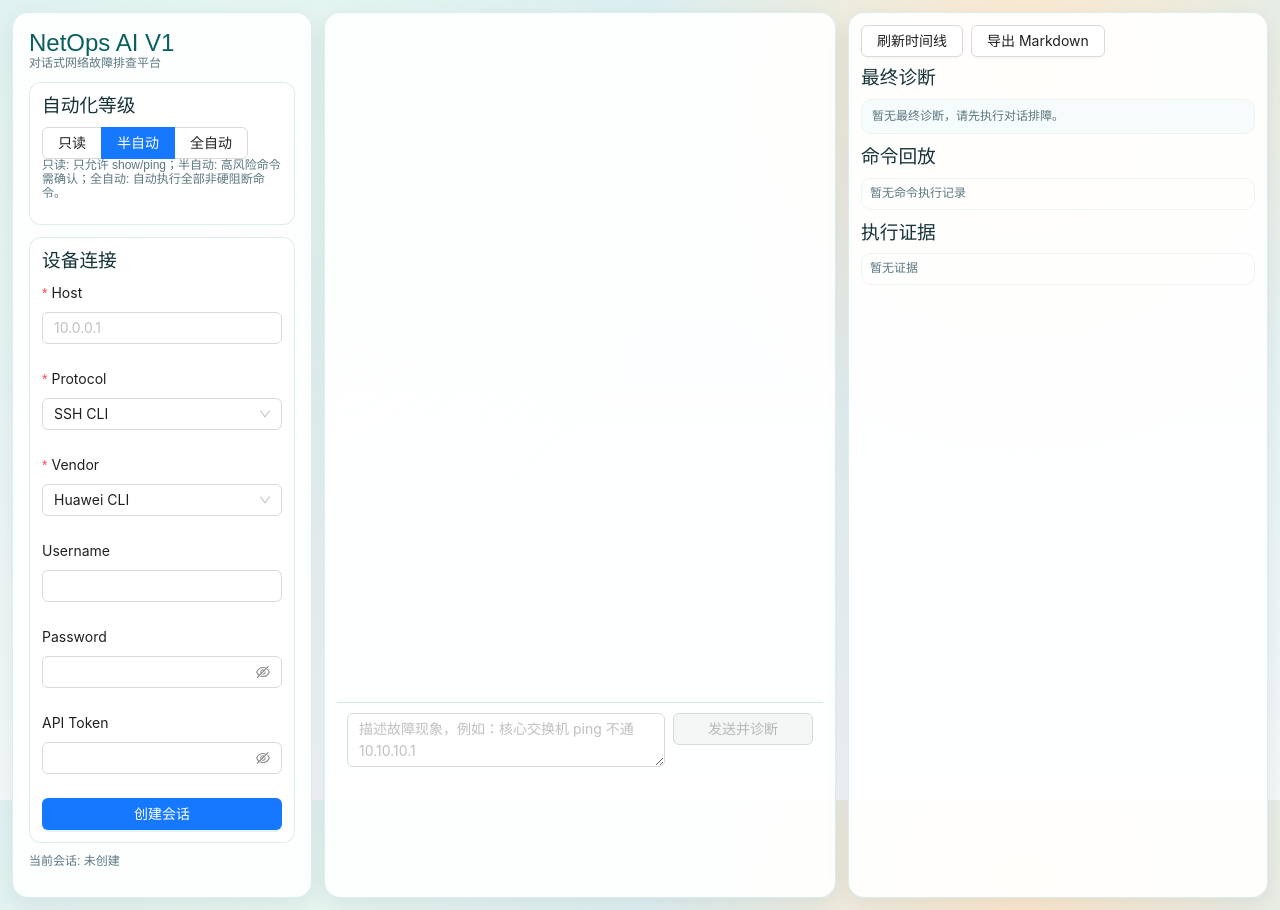
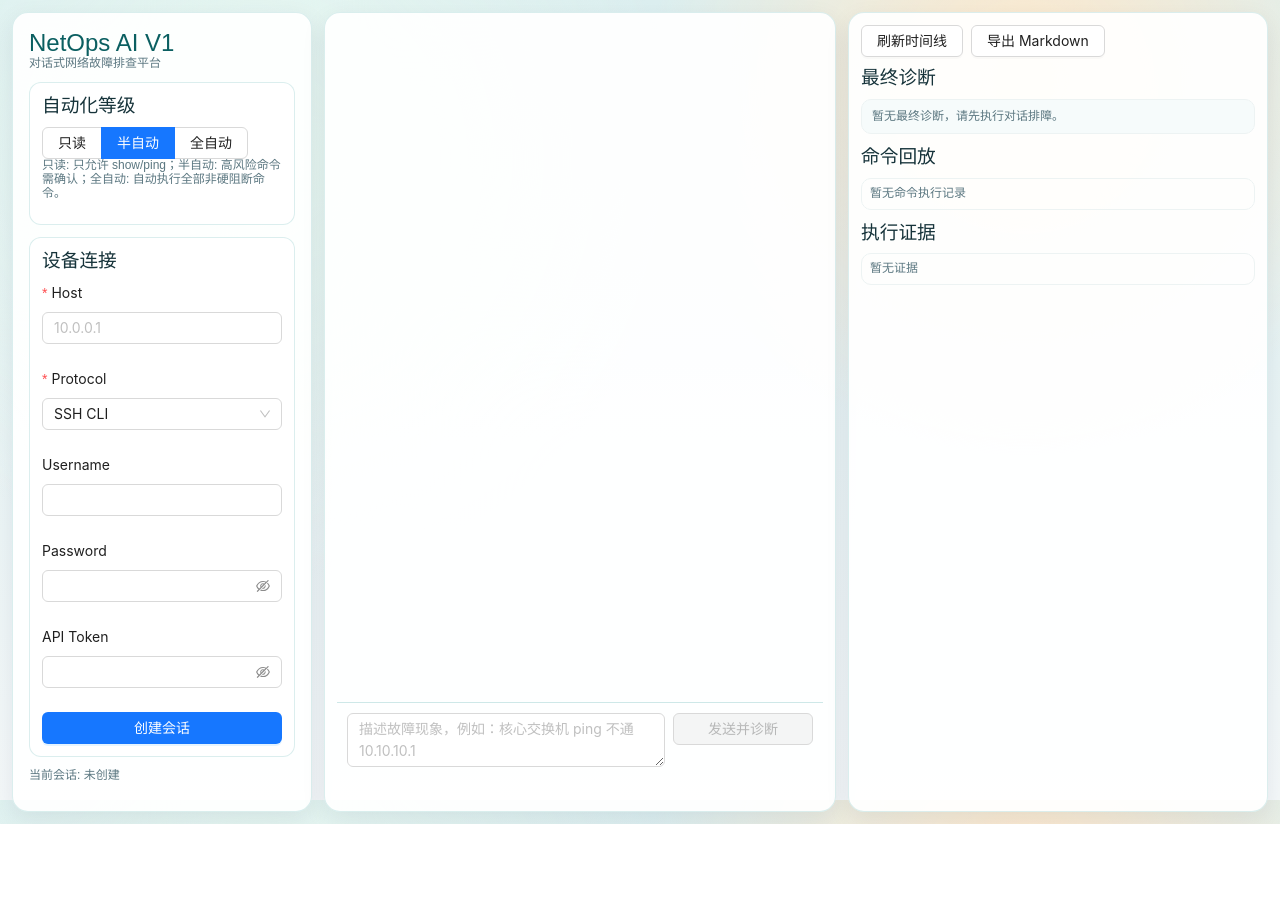
Before and after one commit to jluzhangwei/main, a React (Vite) app in the folder frontend/: page / in a window 1280 px wide. After the commit the page ends 824 px from the top, so only its background shows below. Built offline with nearby package versions, Linux system fonts and the light colour scheme.

Commit message:
feat: remove vendor selection from session creation ui

```diff
--- a/frontend/src/App.tsx
+++ b/frontend/src/App.tsx
@@ -48,7 +48,6 @@ function App() {
   async function handleCreateSession(payload: {
     host: string
     protocol: 'ssh' | 'telnet' | 'api'
-    vendor: string
     username?: string
     password?: string
     api_token?: string
--- a/frontend/src/api/client.ts
+++ b/frontend/src/api/client.ts
@@ -7,7 +7,6 @@ const headers = {
 export async function createSession(input: {
   host: string
   protocol: 'ssh' | 'telnet' | 'api'
-  vendor: string
   username?: string
   password?: string
   api_token?: string
@@ -20,7 +19,6 @@ export async function createSession(input: {
       device: {
         host: input.host,
         protocol: input.protocol,
-        vendor: input.vendor,
         username: input.username,
         password: input.password,
         api_token: input.api_token,
--- a/frontend/src/components/DeviceForm.tsx
+++ b/frontend/src/components/DeviceForm.tsx
@@ -6,7 +6,6 @@ type Props = {
   onCreate: (payload: {
     host: string
     protocol: 'ssh' | 'telnet' | 'api'
-    vendor: string
     username?: string
     password?: string
     api_token?: string
@@ -23,7 +22,7 @@ export function DeviceForm({ automationLevel, onCreate }: Props) {
       <Form
         form={form}
         layout="vertical"
-        initialValues={{ protocol: 'ssh', vendor: 'huawei' }}
+        initialValues={{ protocol: 'ssh' }}
         onFinish={async (values) => {
           await onCreate({ ...values, automation_level: automationLevel })
         }}
@@ -37,15 +36,6 @@ export function DeviceForm({ automationLevel, onCreate }: Props) {
               { value: 'ssh', label: 'SSH CLI' },
               { value: 'telnet', label: 'Telnet CLI' },
               { value: 'api', label: 'API' },
-            ]}
-          />
-        </Form.Item>
-        <Form.Item label="Vendor" name="vendor" rules={[{ required: true }]}>
-          <Select
-            options={[
-              { value: 'cisco_like', label: 'Cisco-like CLI' },
-              { value: 'huawei', label: 'Huawei CLI' },
-              { value: 'huawei_like', label: 'Huawei-like API' },
             ]}
           />
         </Form.Item>
```
